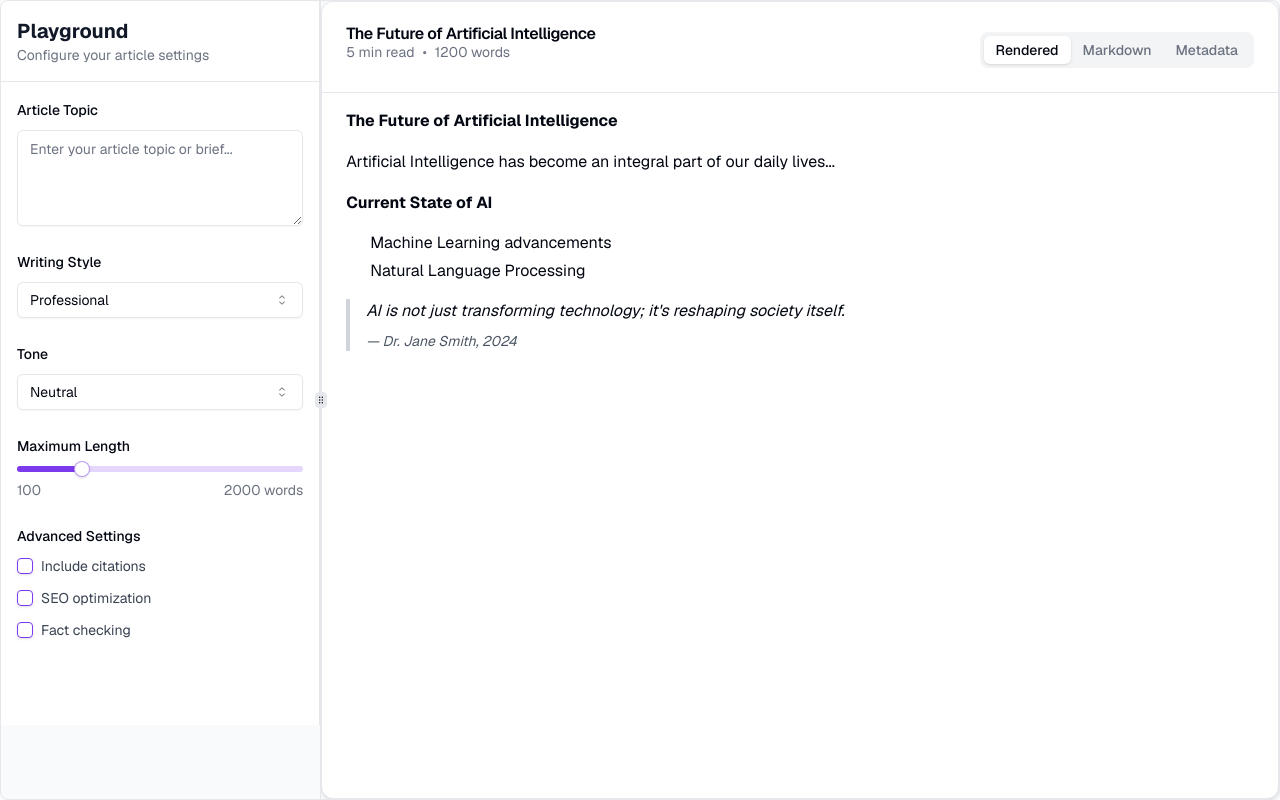
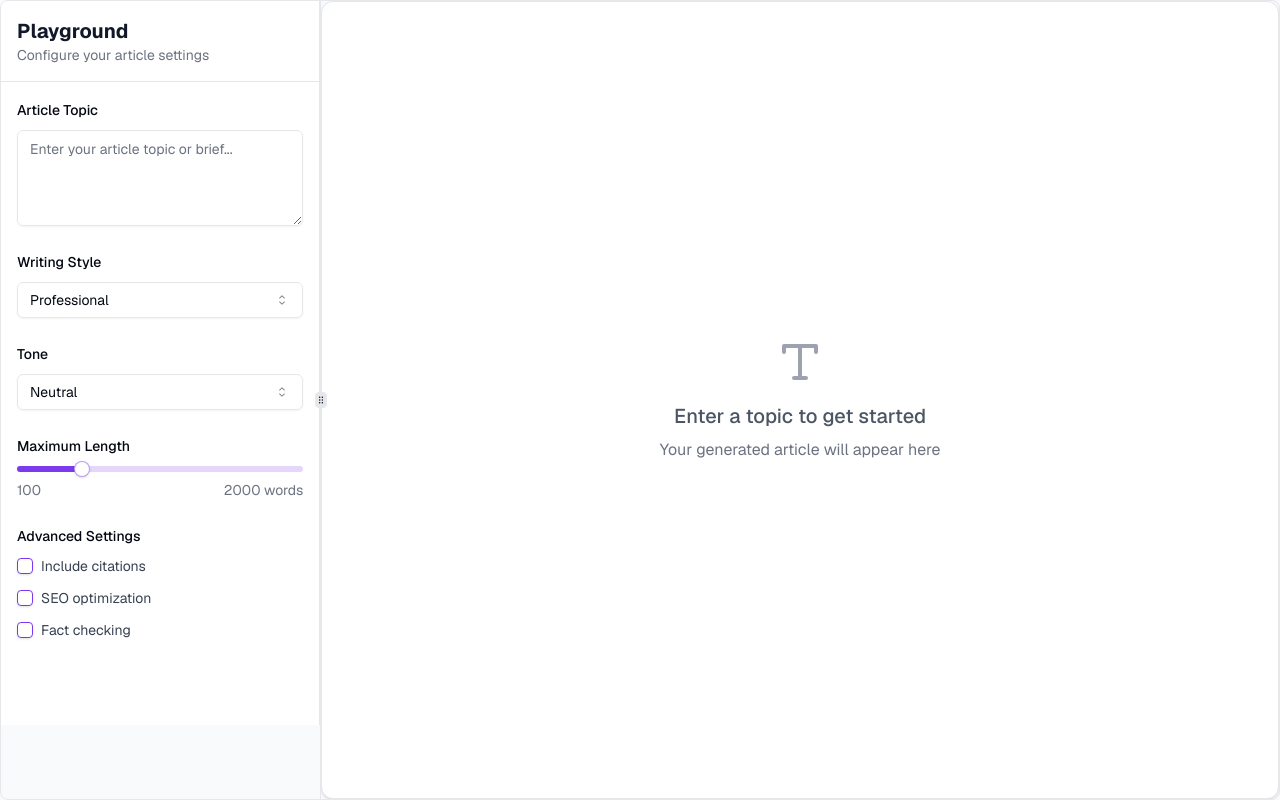
Before and after one commit to sarkartanmay393/article.ai, a Next.js app: page /demo in a window 1280 px wide. Built offline with nearby package versions, Linux system fonts and the light colour scheme.

Commit message:
feat: add function on generate article button to fetch and set the article to view

```diff
--- a/src/app/demo/page.tsx
+++ b/src/app/demo/page.tsx
@@ -14,76 +14,7 @@ import { Tabs, TabsContent, TabsList, TabsTrigger } from '~/components/ui/tabs';
 
 const Playground = () => {
   const [loading, setLoading] = useState(false);
-  const [article, setArticle] = useState<Article | null>({
-    id: "art_123xyz",
-    metadata: {
-      title: "The Future of Artificial Intelligence",
-      summary: "An exploration of AI's impact on society and technology",
-      keywords: ["AI", "technology", "future", "machine learning"],
-      targetAudience: "tech-savvy professionals",
-      readingTime: 5,
-      wordCount: 1200,
-      language: "en",
-      tone: "informative",
-      style: "professional",
-      seoMetadata: {
-        metaTitle: "The Future of AI: A Comprehensive Overview",
-        metaDescription: "Explore the future implications of AI technology...",
-      },
-      generationParams: {
-        prompt: "Write a professional article about AI's future...",
-        temperature: 0.7,
-        model: "gpt-4",
-        timestamp: "2024-10-25T10:30:00Z"
-      },
-      version: 1
-    },
-    content: [
-      {
-        id: "sec_1",
-        type: "heading",
-        content: "The Future of Artificial Intelligence",
-        metadata: { level: 1 }
-      },
-      {
-        id: "sec_2",
-        type: "paragraph",
-        content: "Artificial Intelligence has become an integral part of our daily lives..."
-      },
-      {
-        id: "sec_3",
-        type: "heading",
-        content: "Current State of AI",
-        metadata: { level: 2 }
-      },
-      {
-        id: "sec_4",
-        type: "list",
-        content: "Key developments in AI",
-        metadata: { listType: "bullet" },
-        children: [
-          { id: "item_1", type: "list", content: "Machine Learning advancements" },
-          { id: "item_2", type: "list", content: "Natural Language Processing" }
-        ]
-      },
-      {
-        id: "sec_5",
-        type: "quote",
-        content: "AI is not just transforming technology; it's reshaping society itself.",
-        metadata: {
-          citations: [{
-            id: "cite_1",
-            text: "AI Impact Report 2024",
-            type: "article",
-            author: "Dr. Jane Smith",
-            date: "2024"
-          }]
-        }
-      }
-    ],
-    created_at: "2024-10-25T10:30:00Z",
-    updated_at: "2024-10-25T10:30:00Z"
-  });
+  const [article, setArticle] = useState<Article | null>(null);
 
   return (
     <div className="flex h-screen bg-gray-50">
--- a/src/components/side_panel.tsx
+++ b/src/components/side_panel.tsx
@@ -1,3 +1,4 @@
+/* eslint-disable @typescript-eslint/no-unsafe-assignment */
 'use client';
 
 import { useState } from 'react';
@@ -11,6 +12,7 @@ import type { CheckedState } from '@radix-ui/react-checkbox';
 import { useToast } from '~/hooks/use-toast';
 import { Loader2Icon, Wand2 } from 'lucide-react';
 import type { Article } from '~/types/article';
+import { convertJsonToArticle } from '~/lib/utils';
 
 type SidePanelProps = {
   setArticle: (article: Article | null) => void;
@@ -29,7 +31,18 @@ export default function SidePanel({ setArticle, setLoading, loading }: SidePanel
 
   const { toast } = useToast();
 
-  const handleGenerateArticle = () => {
+  const clearAllInput = () => {
+    setTone('');
+    setStyle('Professional');
+    setTone('Neutral');
+    setMaxLength(500);
+    setIncludeCitations(false);
+    setSeoOptimization(false);
+    setFactChecking(false);
+  }
+
+  const handleGenerateArticle = async () => {
+    try {
       if (!topic) {
         toast({
           title: "Missing Topic",
@@ -37,14 +50,48 @@ export default function SidePanel({ setArticle, setLoading, loading }: SidePanel
         });
         return;
       }
+
       setLoading(true);
 
-    setArticle({} as Article);
+      const resp = await fetch('/api/generate', {
+        method: 'POST',
+        headers: {
+          'Content-Type': 'application/json',
+        },
+        body: JSON.stringify({
+          topic,
+          tone,
+          style,
+          maxLength,
+        }),
+      });
+
+      if (!resp.ok) {
+        toast({
+          title: "Failed to Generate Article",
+          description: resp.statusText,
+        });
+        return;
+      }
+
+      const data = await resp.json() as JSON;
+      setArticle(convertJsonToArticle(data));
+      clearAllInput();
+
       toast({
         title: "Article Generated",
         description: `Your article with style "${style}" and tone "${tone}" has been generated!`,
       });
+
+    } catch (error) {
+      console.error(error);
+      toast({
+        title: "Failed to Generate Article",
+        description: "An error occurred while generating the article. Please try again.",
+      });
+    } finally {
       setLoading(false);
+    }
   };
 
   return (
```
Lines whose indentation alone changed are shown as unchanged.
